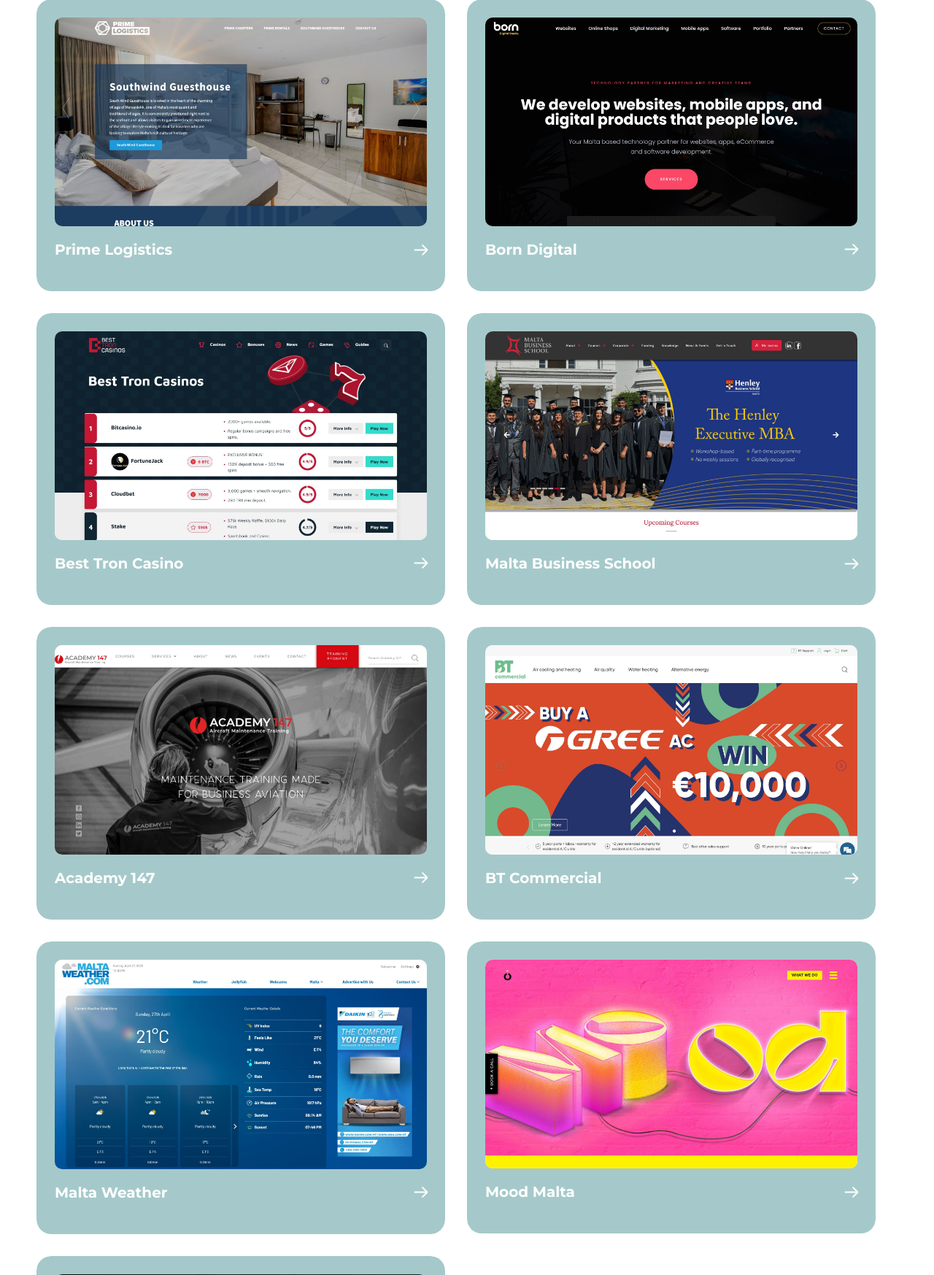
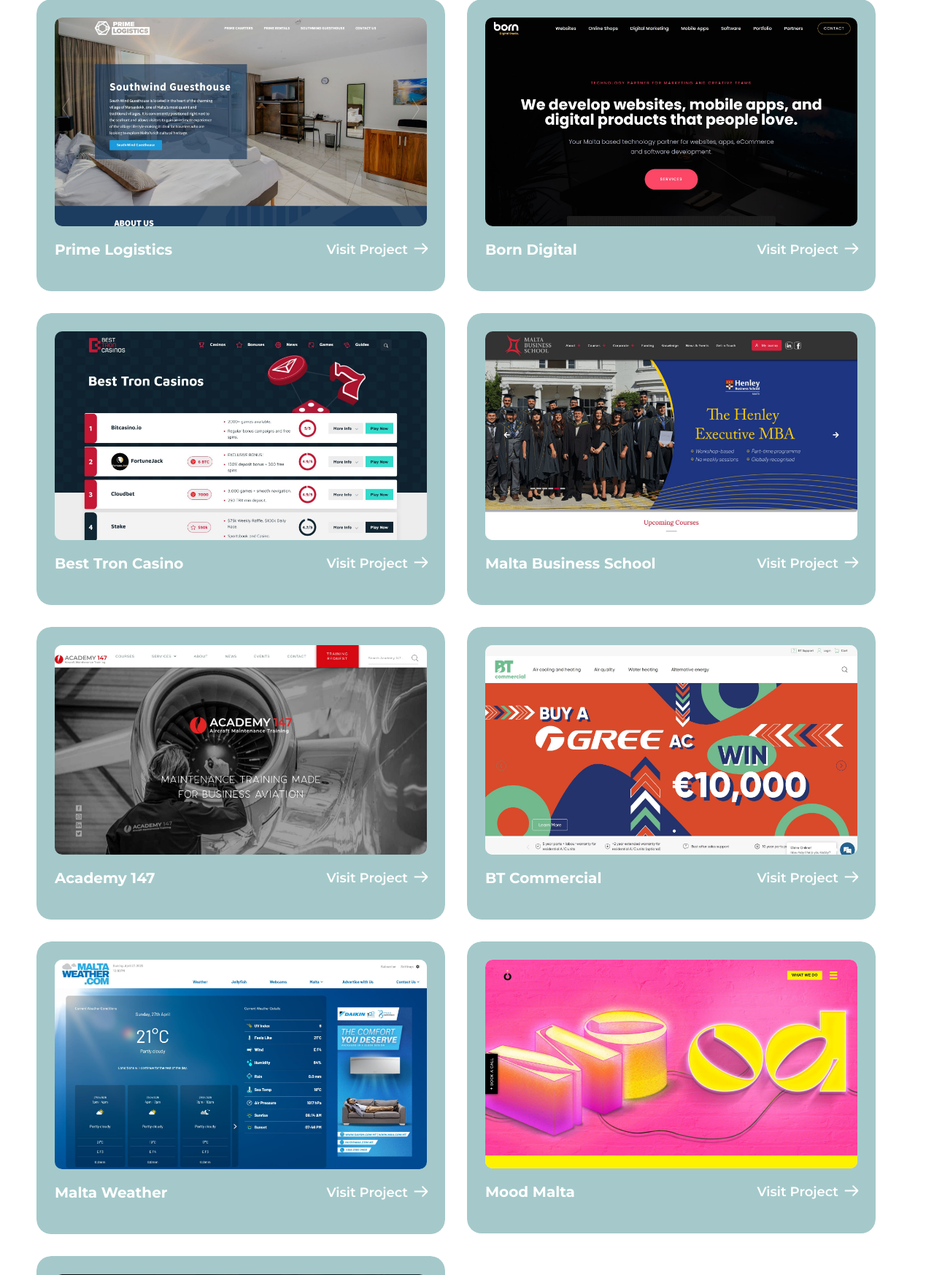
Before and after one commit to rvictordev/rvictordev.github.io, a PHP site: page / in a window 1280 px wide. Shown: the part 4164-5911 px from the top of the page at 73% size. Run offline with PHP 8.4, Linux system fonts and the light colour scheme; some web fonts are replaced.

Commit message:
updated files

```diff
--- a/assets/css/work.css
+++ b/assets/css/work.css
@@ -61,7 +61,20 @@
   overflow: hidden;
   margin: 20px 0;
 }
+.visit-project {
+  gap: 10px;
+}
+.visit-project span {
+  font-size: 18px;
+  font-weight: 600;
+  color: var(--white);
+}
 /* Responsiveness */
+@media screen and (max-width: 1024px) {
+  .visit-project svg {
+    transform: rotate(-130deg);
+  }
+}
 @media screen and (max-width: 991px) {
   .project-deck {
     justify-content: center;
--- a/index.html
+++ b/index.html
@@ -465,6 +465,8 @@
                       <div class="main-title">Prime Logistics</div>
                       <div>Prime Logistics</div>
                     </div>
+                    <div class="visit-project d-flex">
+                      <span>Visit Project</span>
                       <svg
                         width="16"
                         height="19"
@@ -477,6 +479,7 @@
                           fill="#395B64"
                         />
                       </svg>
+                    </div>
                   </div>
                 </div>
               </a>
@@ -495,6 +498,8 @@
                       <div class="main-title">Born Digital</div>
                       <div>Born Digital</div>
                     </div>
+                    <div class="visit-project d-flex">
+                      <span>Visit Project</span>
                       <svg
                         width="16"
                         height="19"
@@ -507,6 +512,7 @@
                           fill="#395B64"
                         />
                       </svg>
+                    </div>
                   </div>
                 </div>
               </a>
@@ -529,6 +535,8 @@
                       <div class="main-title">Best Tron Casino</div>
                       <div>Best Tron Casino</div>
                     </div>
+                    <div class="visit-project d-flex">
+                      <span>Visit Project</span>
                       <svg
                         width="16"
                         height="19"
@@ -541,6 +549,7 @@
                           fill="#395B64"
                         />
                       </svg>
+                    </div>
                   </div>
                 </div>
               </a>
@@ -563,6 +572,8 @@
                       <div class="main-title">Malta Business School</div>
                       <div>Malta Business School</div>
                     </div>
+                    <div class="visit-project d-flex">
+                      <span>Visit Project</span>
                       <svg
                         width="16"
                         height="19"
@@ -575,6 +586,7 @@
                           fill="#395B64"
                         />
                       </svg>
+                    </div>
                   </div>
                 </div>
               </a>
@@ -597,6 +609,8 @@
                       <div class="main-title">Academy 147</div>
                       <div>Academy 147</div>
                     </div>
+                    <div class="visit-project d-flex">
+                      <span>Visit Project</span>
                       <svg
                         width="16"
                         height="19"
@@ -609,6 +623,7 @@
                           fill="#395B64"
                         />
                       </svg>
+                    </div>
                   </div>
                 </div>
               </a>
@@ -631,6 +646,8 @@
                       <div class="main-title">BT Commercial</div>
                       <div>BT Commercial</div>
                     </div>
+                    <div class="visit-project d-flex">
+                      <span>Visit Project</span>
                       <svg
                         width="16"
                         height="19"
@@ -643,6 +660,7 @@
                           fill="#395B64"
                         />
                       </svg>
+                    </div>
                   </div>
                 </div>
               </a>
@@ -665,6 +683,8 @@
                       <div class="main-title">Malta Weather</div>
                       <div>Malta Weather</div>
                     </div>
+                    <div class="visit-project d-flex">
+                      <span>Visit Project</span>
                       <svg
                         width="16"
                         height="19"
@@ -677,6 +697,7 @@
                           fill="#395B64"
                         />
                       </svg>
+                    </div>
                   </div>
                 </div>
               </a>
@@ -695,6 +716,8 @@
                       <div class="main-title">Mood Malta</div>
                       <div>Mood Malta</div>
                     </div>
+                    <div class="visit-project d-flex">
+                      <span>Visit Project</span>
                       <svg
                         width="16"
                         height="19"
@@ -707,6 +730,7 @@
                           fill="#395B64"
                         />
                       </svg>
+                    </div>
                   </div>
                 </div>
               </a>
@@ -729,6 +753,8 @@
                       <div class="main-title">Zampa Partners</div>
                       <div>Zampa Partners</div>
                     </div>
+                    <div class="visit-project d-flex">
+                      <span>Visit Project</span>
                       <svg
                         width="16"
                         height="19"
@@ -741,6 +767,7 @@
                           fill="#395B64"
                         />
                       </svg>
+                    </div>
                   </div>
                 </div>
               </a>
```
Lines whose indentation alone changed are shown as unchanged.
